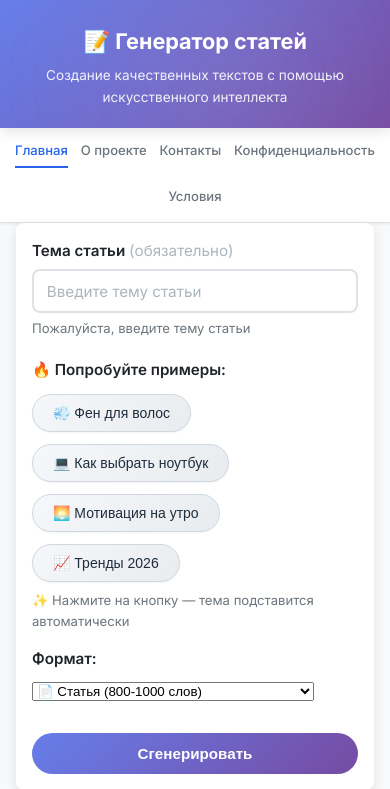
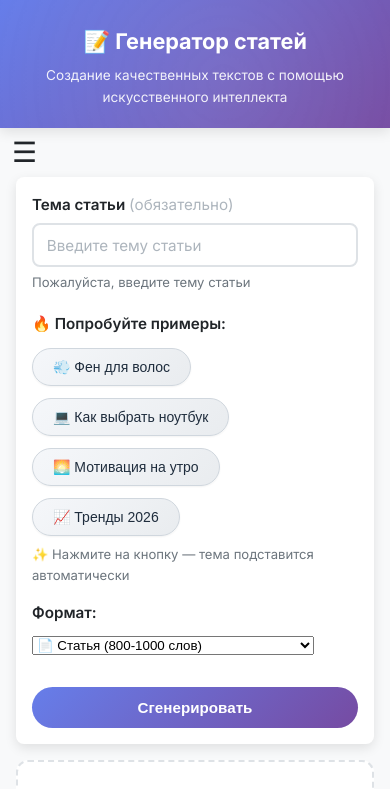
Before and after one commit to Denshik11134/zen_agents_project, a Flask app: page / in a window 390 px wide. Shown: the top 789 px of the page. Run offline with Flask 3, Linux system fonts and the light colour scheme.

Commit message:
Шаг 2: гамбургер-меню (HTML, CSS, JS)

```diff
--- a/static/css/style.css
+++ b/static/css/style.css
@@ -815,3 +815,64 @@ img {
 .btn-share:active {
     transform: translateY(1px);
 }
+/* ===== ГАМБУРГЕР-МЕНЮ ===== */
+.desktop-nav {
+    display: block;
+}
+
+.mobile-nav {
+    display: none;
+    position: relative;
+}
+
+.hamburger {
+    background: none;
+    border: none;
+    font-size: 28px;
+    cursor: pointer;
+    padding: 8px 12px;
+    color: var(--color-text);
+}
+
+.mobile-menu {
+    display: none;
+    position: absolute;
+    top: 100%;
+    right: 0;
+    background: white;
+    border: 1px solid #ddd;
+    border-radius: 12px;
+    box-shadow: 0 4px 12px rgba(0,0,0,0.1);
+    flex-direction: column;
+    min-width: 180px;
+    z-index: 1000;
+}
+
+.mobile-menu a {
+    padding: 12px 20px;
+    text-decoration: none;
+    color: var(--color-text);
+    border-bottom: 1px solid #f0f0f0;
+}
+
+.mobile-menu a:last-child {
+    border-bottom: none;
+}
+
+.mobile-menu a:hover {
+    background: #f5f5f5;
+}
+
+.mobile-menu.show {
+    display: flex;
+}
+
+/* Адаптация для телефонов */
+@media (max-width: 768px) {
+    .desktop-nav {
+        display: none;
+    }
+    .mobile-nav {
+        display: block;
+    }
+}
--- a/templates/base.html
+++ b/templates/base.html
@@ -48,8 +48,8 @@
     <p class="subtitle">Создание качественных текстов с помощью искусственного интеллекта</p>
 </header>
 
-<!-- ── Navigation ── -->
-<nav class="site-nav">
+<!-- Десктопное меню (видно на компьютере) -->
+<nav class="site-nav desktop-nav">
     <div class="nav-inner">
         <a href="{{ url_for('index') }}" class="{% if request.path == '/' %}active{% endif %}">Главная</a>
         <a href="{{ url_for('about') }}" class="{% if request.path == '/about' %}active{% endif %}">О проекте</a>
@@ -58,6 +58,18 @@
         <a href="{{ url_for('terms') }}" class="{% if request.path == '/terms' %}active{% endif %}">Условия</a>
     </div>
 </nav>
+
+<!-- Мобильное меню (гамбургер) -->
+<div class="mobile-nav">
+    <button class="hamburger" id="hamburger-btn">☰</button>
+    <div class="mobile-menu" id="mobile-menu">
+        <a href="{{ url_for('index') }}">Главная</a>
+        <a href="{{ url_for('about') }}">О проекте</a>
+        <a href="{{ url_for('contacts') }}">Контакты</a>
+        <a href="{{ url_for('privacy') }}">Конфиденциальность</a>
+        <a href="{{ url_for('terms') }}">Условия</a>
+    </div>
+</div>
 
 {% block content %}{% endblock %}
 
@@ -74,6 +86,23 @@
     </div>
 </footer>
 
-{% block extra_scripts %}{% endblock %}
+{% block extra_scripts %}
+<script>
+    const hamburger = document.getElementById('hamburger-btn');
+    const mobileMenu = document.getElementById('mobile-menu');
+
+    if (hamburger && mobileMenu) {
+        hamburger.addEventListener('click', () => {
+            mobileMenu.classList.toggle('show');
+        });
+
+        document.addEventListener('click', (e) => {
+            if (!hamburger.contains(e.target) && !mobileMenu.contains(e.target)) {
+                mobileMenu.classList.remove('show');
+            }
+        });
+    }
+</script>
+{% endblock %}
 </body>
 </html>
```
